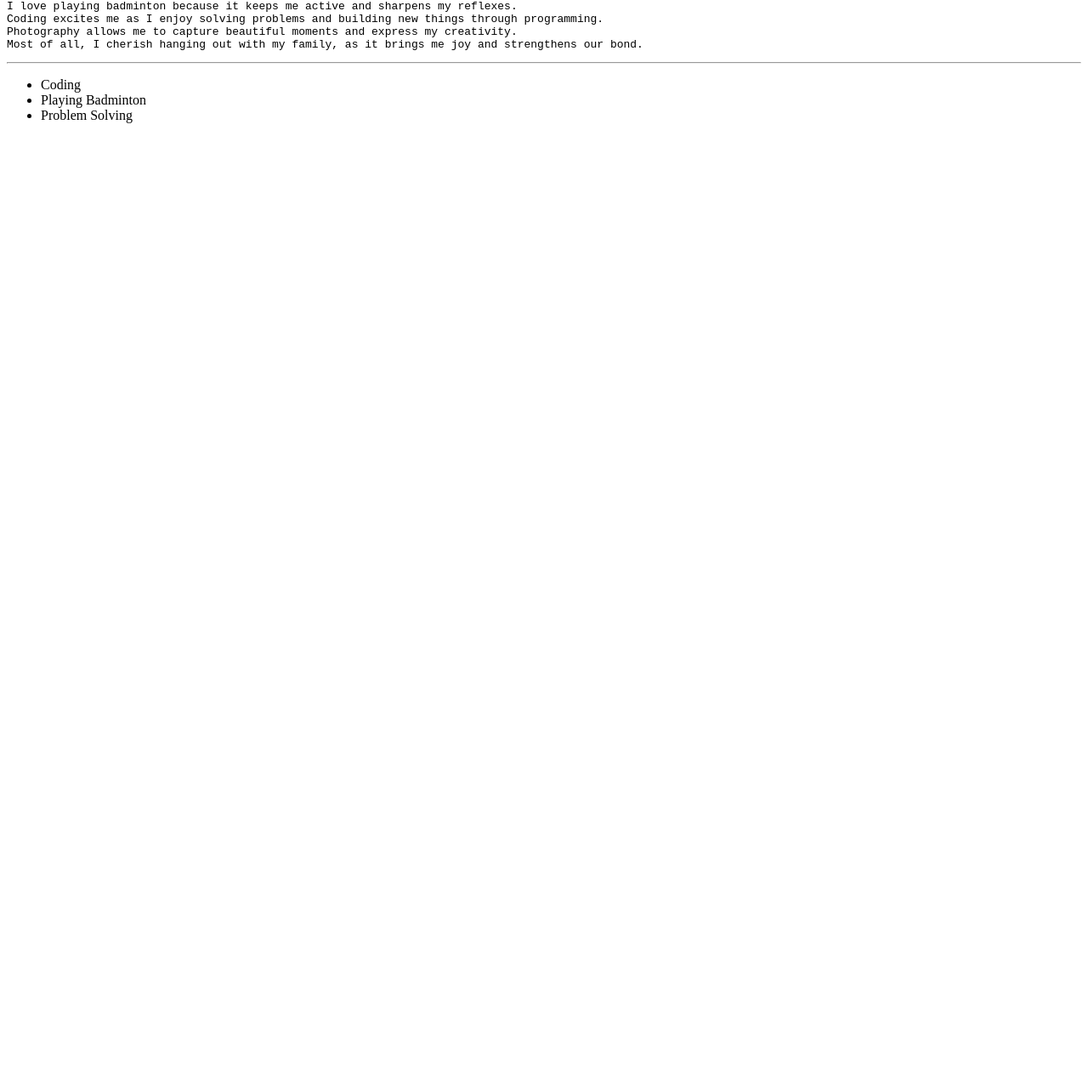
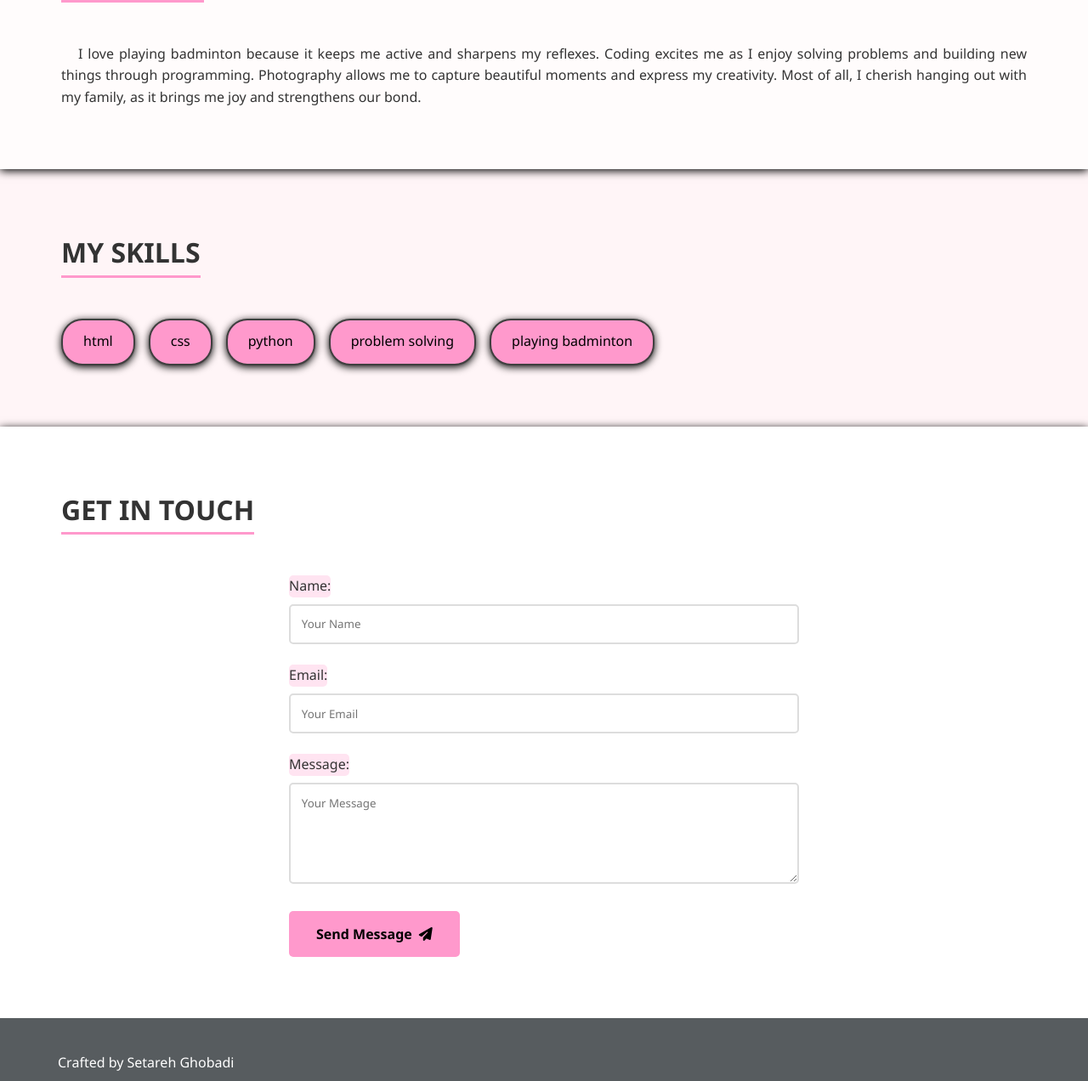
Before and after one commit to isetareh/Web-Course-Homework, a plain HTML site: page index.html in a window 1280 px wide. Shown: the part 585-1857 px from the top of the page at 85% size. Before the commit the page ends 800 px from the top, so only its background shows below. Drawn offline with Linux system fonts and the light colour scheme.

Commit message:
final code

```diff
--- a/index.html
+++ b/index.html
@@ -3,30 +3,68 @@
 <head>
     <meta charset="UTF-8">
     <meta name="viewport" content="width=device-width, initial-scale=1.0">
-    <title>index</title>
+    <title>Setareh Ghobadi | Portfolio</title>
+    <link rel="stylesheet" href="style.css/style.css">
+    <link rel="stylesheet" href="https://cdnjs.cloudflare.com/ajax/libs/font-awesome/6.4.0/css/all.min.css">
 </head>
 <body>
-    <header>
-        <h1>HW1</h1>
-        <p>My name is : Setareh Ghobadi</p>
-        <img src="star.jpg" alt="Not Found">
+    <header class="header">
+        <div class="container">
+            <img src="profile.jpg" alt="Profile Picture" class="profile-img">
+            <h1>Setareh Ghobadi</h1>
+        </div>
     </header>
 
-    <div>
-        <h2>Information</h2>
-        <pre>I love playing badminton because it keeps me active and sharpens my reflexes.
-Coding excites me as I enjoy solving problems and building new things through programming.
-Photography allows me to capture beautiful moments and express my creativity.
-Most of all, I cherish hanging out with my family, as it brings me joy and strengthens our bond.</pre>
-    </div>
-    <hr>
-    <div>
-        <ul style="list-style-type:disc;">
-            <li>Coding</li>
-            <li>Playing Badminton</li>
-            <li>Problem Solving</li>
-        </ul>
-    </div>
 
+    <section class="about">
+        <div class="container">
+            <h2>About Me</h2>
+            <p>
+                I love playing badminton because it keeps me active and sharpens my reflexes. Coding excites me as I enjoy solving problems and building new things through programming. Photography allows me to capture beautiful moments and express my creativity. Most of all, I cherish hanging out with my family, as it brings me joy and strengthens our bond.
+            </p>
+        </div>
+    </section>
+
+
+    <section class="skills">
+        <div class="container">
+            <h2>My Skills</h2>
+            <ul>
+                <li>html</li>
+                <li>css</li>
+                <li>python</li>
+                <li>problem solving</li>
+                <li>playing badminton</li>
+            </ul>
+        </div>
+    </section>
+
+
+    <section class="contact">
+        <div class="container">
+            <h2>Get in Touch</h2>
+            <form class="contact-form">
+                <label for="fname">Name:</label>
+                <input type="text" placeholder="Your Name" id="fname" name="fname" required>
+                <label for="email">Email:</label>
+                <input type="email" placeholder="Your Email" id="email" name="email" required>
+                <label for="your Message">Message: </label>
+                <textarea rows="5" placeholder="Your Message" id="your Message" name="your Message" required></textarea>
+                <button type="submit">Send Message <i class="fas fa-paper-plane"></i></button> <!-- Using the paper-plane icon from the Font Awesome library :)  <-->
+            </form>
+        </div>
+    </section>
+
+
+    <footer class="footer">
+        <div class="container">
+            <p>Crafted by Setareh Ghobadi</p>
+            <div class="social-links">
+                <a href="#"><i class="fab fa-github"></i></a>
+                <a href="#"><i class="fab fa-linkedin"></i></a>
+                <a href="#"><i class="fab fa-twitter"></i></a>
+            </div>
+        </div>
+    </footer>
 </body>
 </html>
--- /dev/null
+++ b/style.css/style.css
@@ -0,0 +1,201 @@
+* {
+    margin: 0;
+    padding: 0;
+    box-sizing: border-box;
+    font-family: 'Segoe UI', Tahoma, Geneva, Verdana, sans-serif;
+}
+
+body {
+    line-height: 1.6;
+    color: #333;
+    background-color: #fff5f7;
+}
+
+.container {
+    max-width: 1200px;
+    margin: 0 auto;
+    padding: .5rem;}
+
+
+.header {
+    background: #818a8f;
+    color: #fff;
+    text-align: center;
+    padding: 4rem 0;
+    box-shadow: 0 2px 10px rgba(0, 0, 0, 2);
+}
+
+.profile-img {
+    width: 200px;
+    height: 200px;
+    border-radius: 10%;
+    border: 5px solid #EAC117;
+    margin-bottom: 1.5rem;
+    box-shadow: 9px 10px #080808;
+}
+
+h1 {
+    font-size: 3rem;
+    font-weight: bold;
+    letter-spacing: 1px;
+    margin-bottom: 0.5rem;
+    color: #ffffff;
+    text-shadow: 6px 5px #191919;
+}
+
+
+section {
+    padding: 4rem 4rem;
+}
+
+h2 {
+    font-size: 2rem;
+    margin-bottom: 3rem;
+    padding-bottom: 1px;
+    border-bottom: 3px solid #ff99cc;
+    display: inline-block;
+    text-transform: uppercase;
+}
+
+.about {
+    background: #fffcfc;
+    box-shadow: 0 2px 10px rgba(0, 0, 0, 50);
+}
+
+p{
+    text-align: justify;
+    text-indent: 20px;
+}
+
+
+
+.skills ul {
+    display: flex;
+    flex-wrap: wrap;
+    gap: 1rem;
+    list-style: none;
+}
+
+.skills li {
+    background: #ff99cc;
+    color: #000;
+    padding: 0.8rem 1.5rem;
+    border-radius: 25px;
+    font-weight: 500;
+    transition: all 0.3s ease;
+    border: 2px solid ;
+    border-color: #3f3f3f;
+    box-shadow: 0 2px 10px rgba(0, 0, 0, 2);
+
+}
+
+
+.skills li:hover {
+    background: #373737;
+    color: #ffd0e7;
+    border-color: #fe99f2;
+    transform: translateY(-3px);
+}
+
+
+.contact {
+    background: #fff;
+    box-shadow: 0 2px 10px rgba(0, 0, 0, 50);
+}
+
+
+.contact-form {
+    max-width: 600px;
+    margin: 0 auto;
+}
+
+.contact-form label {
+    background-color: #ffe4f1;
+    border-radius: 5px;
+    display: inline-block;
+    margin-bottom: 0.5rem;
+    font-weight: 500;
+    color: #333;
+}
+
+.contact-form input,
+.contact-form textarea {
+    width: 100%;
+    padding: 0.8rem;
+    margin-bottom: 1.5rem;
+    border: 2px solid #ddd;
+    border-radius: 5px;
+    transition: border-color 0.3s ease;
+}
+
+.contact-form input:focus,
+.contact-form textarea:focus {
+    border-color: #ff99cc;
+    outline: none;
+}
+
+button {
+    background: #ff99cc;
+    color: #000;
+    padding: 1rem 2rem;
+    border: none;
+    border-radius: 5px;
+    cursor: pointer;
+    font-size: 1rem;
+    transition: all 0.3s ease;
+    display: flex;
+    align-items: center;
+    gap: 0.5rem;
+    font-weight: 600;
+}
+
+button:hover {
+    background: #ff6699;
+    color: #fff;
+    transform: translateY(-2px);
+    box-shadow: 0 3px 6px rgba(255, 102, 153, 2);
+}
+
+.footer {
+    background: #575c5f;
+    color: #fff;
+    text-align: center;
+    padding: 2rem 0;
+}
+
+.social-links {
+    margin-top: 1rem;
+    display: flex;
+    justify-content: center;
+    gap: 1.5rem;
+}
+
+.social-links a {
+    color: #fbcee4; /* Pink Icons */
+    font-size: 1.5rem;
+    transition: transform 0.3s ease;
+}
+
+.social-links a:hover {
+    color: #fff;
+    transform: translateY(-3px);
+}
+
+
+@media (max-width: 768px) {
+    .container {
+        padding: 1rem;
+    }
+
+    .skills ul {
+        flex-direction: column;
+    }
+
+    h1 {
+        font-size: 2rem;
+    }
+
+    h2 {
+        font-size: 1.5rem;
+    }
+}
```
Also changed, not shown: profile.jpg (added), star.jpg (deleted).
